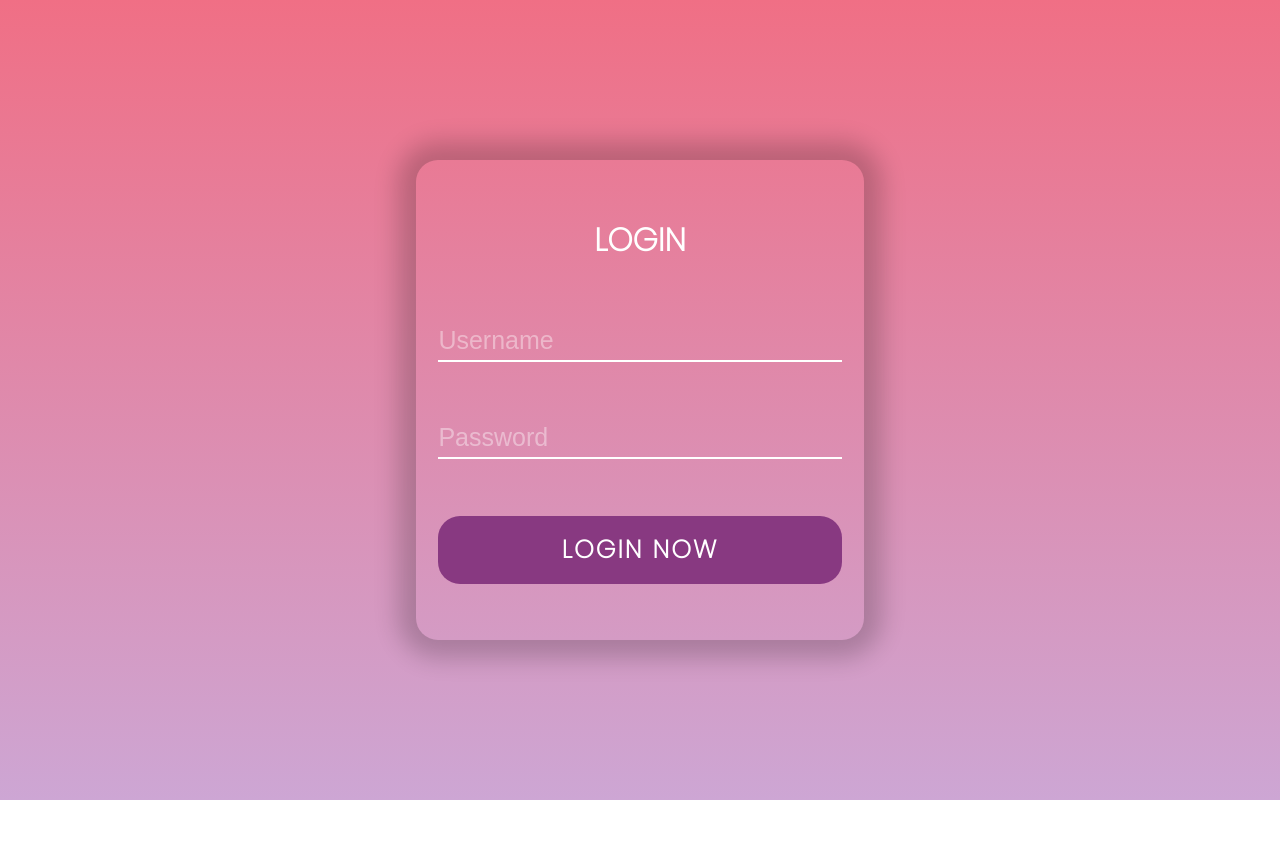
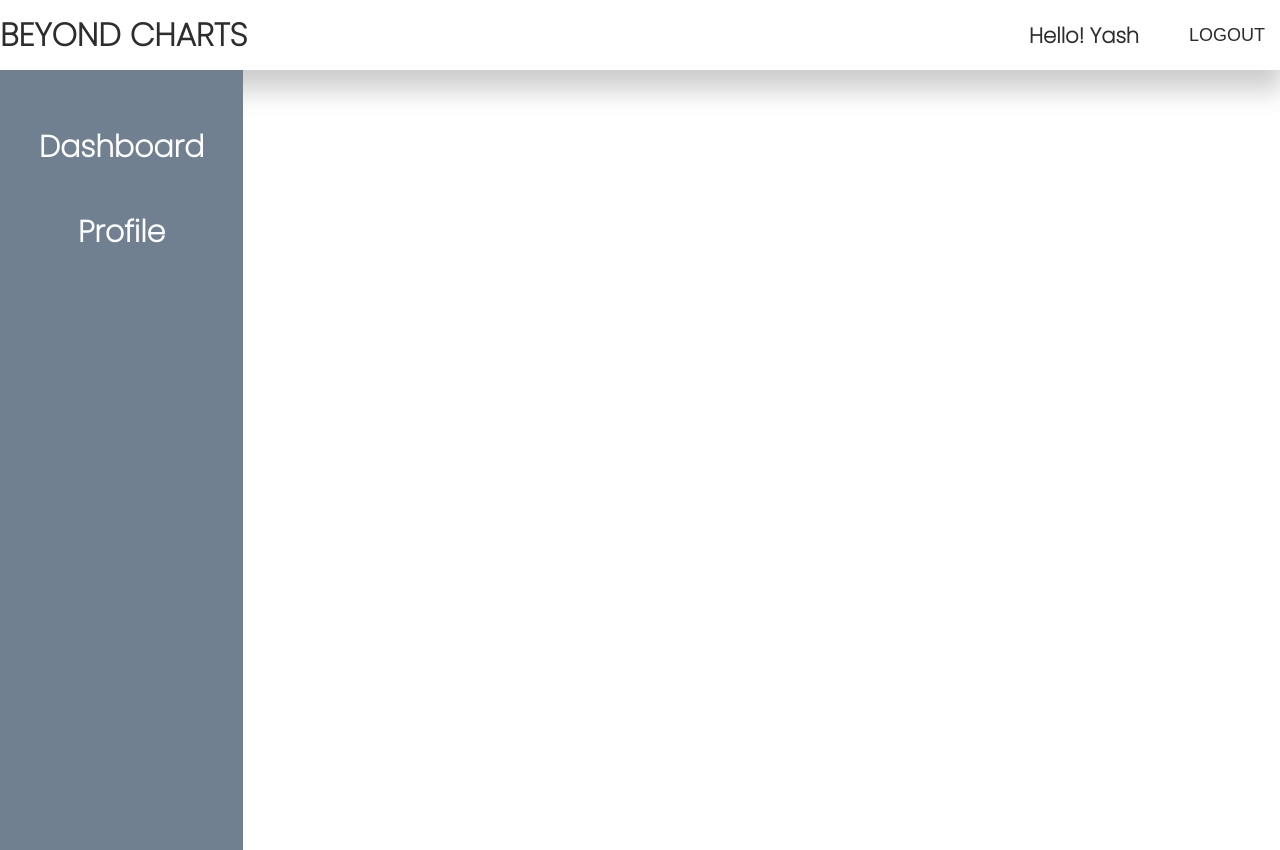
Before and after one commit to yashh05/beyond-imagination-asssignment, a React (Create React App) app: page / in a window 1280 px wide. Before the commit the page ends 800 px from the top, so only its background shows below. Built offline with nearby package versions, Linux system fonts and the light colour scheme.

Commit message:
sidebar ui done

```diff
--- a/package.json
+++ b/package.json
@@ -8,6 +8,7 @@
     "@testing-library/user-event": "^13.5.0",
     "react": "^18.2.0",
     "react-dom": "^18.2.0",
+    "react-router-dom": "^6.21.1",
     "react-scripts": "5.0.1",
     "web-vitals": "^2.1.4"
   },
--- a/src/App.js
+++ b/src/App.js
@@ -1,10 +1,14 @@
 import './App.css';
 import Login from './component/Login/Login';
+import Navbar from './component/Navbar/Navbar';
+import Sidebar from './component/sidebar/sidebar';
 
 function App() {
   return (
     <>
-        <Login />
+        {/* <Login /> */}
+       <Navbar />
+       <Sidebar />
     </>
   );
 }
--- /dev/null
+++ b/src/component/Navbar/Navbar.css
@@ -0,0 +1,61 @@
+.navbar-container{
+    display: flex;
+    justify-content: space-between;
+    align-items: center;
+    /* padding: 20px 70px; */
+    height: 70px;
+    box-shadow: 0px 16px 25px 4px rgba(0, 0, 0, 0.2);
+    color:rgb(46, 45, 45);
+
+}
+#nav-title{
+   text-transform: uppercase;
+   font-size: 32px;
+}
+a{
+    text-decoration: none;
+    color:rgb(46, 45, 45);
+    cursor:auto;
+}
+
+#right-nav{
+    display: flex;
+    align-items: center;
+    gap: 35px;
+    font-size: 18px;
+}
+
+#right-nav h3{
+    font-weight: 600;
+}
+
+#right-nav button{
+    padding: 10px 15px;
+    font-size: 18px;
+    text-transform: uppercase;
+    /* cursor: pointer; */
+    background-color: transparent;
+    color:rgb(46, 45, 45);
+    border: none;
+    position: relative;
+}
+
+
+.animated-underline{
+    position: relative;
+}
+.animated-underline::after{
+    content: "";
+    width: 0px;
+    height: 2px;
+    margin: auto;
+    position: absolute;
+    left: 50%;
+    bottom: 0;
+    background-color: black;
+    transition: all linear 0.3s;
+}
+.animated-underline:hover::after{
+    width: 100%;
+    left: 0;
+}
--- /dev/null
+++ b/src/component/Navbar/Navbar.jsx
@@ -0,0 +1,15 @@
+import "./Navbar.css"
+
+const Navbar = () => {
+  return (
+<nav className='navbar-container'>
+ <a href="/" className="animated-underline"><h1 id="nav-title">Beyond Charts</h1> </a>
+  <div id="right-nav">
+    <h3>Hello! Yash</h3>
+    <button className="animated-underline">Logout</button>
+  </div>
+</nav>
+    )
+}
+
+export default Navbar
--- /dev/null
+++ b/src/component/sidebar/sidebar.css
@@ -0,0 +1,30 @@
+.sidebar-container{
+    height: calc(100% - 70px);
+    background-color: slategray;
+    position: absolute;
+    width: 19%;
+    padding-top: 50px;
+    display: flex;
+    flex-direction: column;
+    align-items: center;
+    gap: 30px;
+}
+
+.sidebar-container a{
+   width: 100%;
+   text-align: center;
+   padding: 5px;
+   font-size: 30px;
+   color: rgb(46, 45, 45);
+   /* background-color: rgb(226, 226, 226); */
+   color: white;
+   font-weight: 700;
+   cursor: pointer;
+   transition: all ease-in 0.2s;
+}
+
+.sidebar-container a:hover{
+    background-color: rgb(226, 226, 226);
+    color: black;
+    box-shadow: 0px 4px 40px 13px rgba(0, 0, 0, 0.2);
+ }
--- /dev/null
+++ b/src/component/sidebar/sidebar.jsx
@@ -0,0 +1,14 @@
+import React from 'react'
+import "./sidebar.css"
+import { Link } from 'react-router-dom'
+
+const Sidebar = () => {
+  return (
+    <div className='sidebar-container'>
+       <a href="/">Dashboard</a>
+       <a href="/">Profile</a>
+    </div>
+  )
+}
+
+export default Sidebar
--- a/src/index.css
+++ b/src/index.css
@@ -1,6 +1,7 @@
 body,html {
   height: 100%;
   width: 100%;
+  font-family: "poppins",sans-serif;
 }
 
 *{
```
Also changed, not shown: src/component/home/Home.jsx (added, +12 -0 lines), 1 other file (tests, documents, lock files or other folders).
